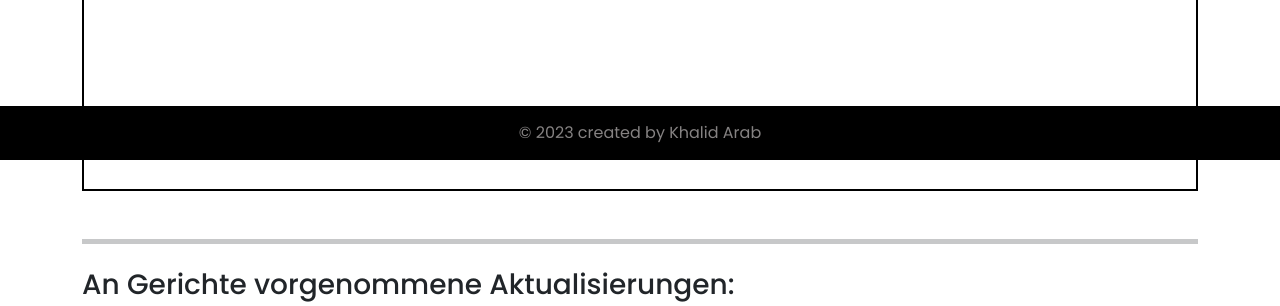
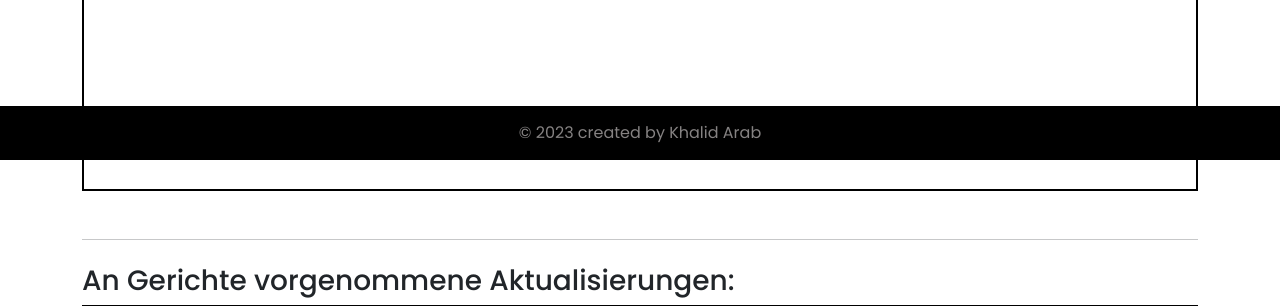
Before and after one commit to KhalidArab1983/MensaSeeaeker, a PHP site: page /admin/index.php in a window 1280 px wide. Shown: the part 640-946 px from the top of the page. Run offline with PHP 8.4, Linux system fonts and the light colour scheme; the visitor is signed in with stand-in values (Sample User, id 1); data that the repository does not hold is empty.

Commit message:
fix style

```diff
--- a/admin/index.php
+++ b/admin/index.php
@@ -37,7 +37,7 @@ $adminColor = $row['color_hex'];
                 <?php include ('./index_includes/update_user_inc.php') ?>
             </div>
 
-            <hr class="mt-5 mb-4" style="height: 5px">
+            <hr class="mt-5 mb-4 height5">
 
             <h3>An Gerichte vorgenommene Aktualisierungen:</h3>
             <div class="scrollView700">
```
